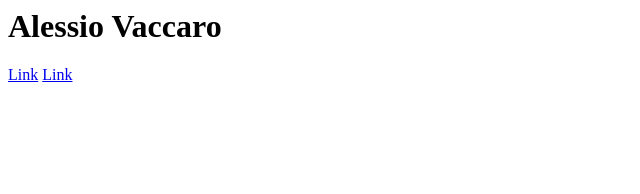
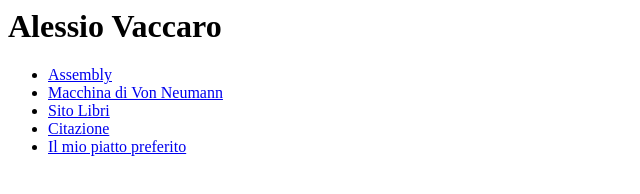
Before and after one commit to AlessioVaccaro/AlessioVaccaro.github.io, a plain HTML site: page index.html in a window 1280 px wide. Shown: the whole page, without its empty margins (0-640 px from the left). Drawn offline with Linux system fonts and the light colour scheme.

Commit message:
Update index.html

```diff
--- a/index.html
+++ b/index.html
@@ -4,7 +4,14 @@
   </head>
   <body>
     <h1>Alessio Vaccaro</h1>
-    <a href="assembly/index.html">Link</a>
-    <a href="Riassunto Von Neumann (1-2)/index.html">Link</a>
+    <ul>
+      <li><a href="assembly/index.html">Assembly</a></li>
+      <li><a href="Riassunto Von Neumann (1-2)/index.html">Macchina di Von Neumann</a></li>
+      <li><a href="Sito Libri/Recommended Books.html">Sito Libri</a></li>
+      <li><a href="citazione.html">Citazione</a></li>
+      <li><a href="Il mio piatto preferito.html">Il mio piatto preferito</a></li>
+    </ul>
+
+
   </body>
 </html>
```
